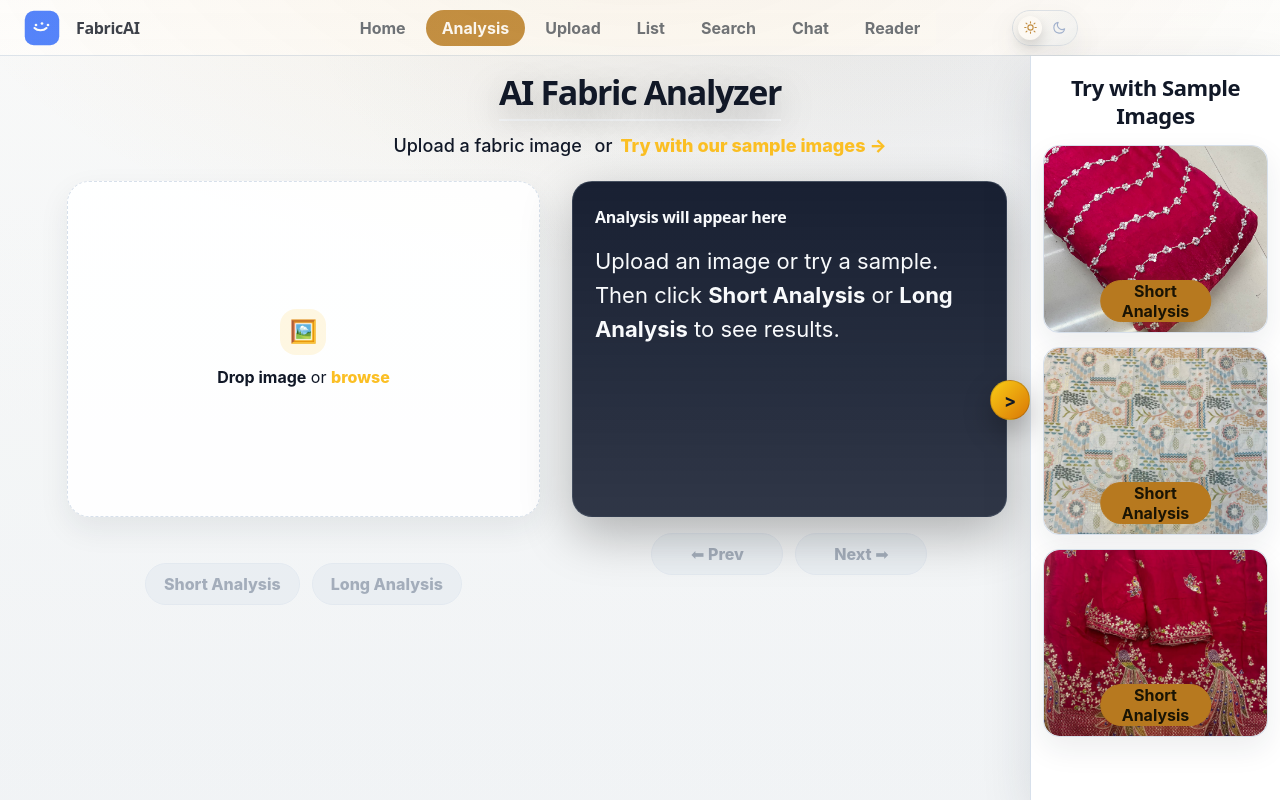
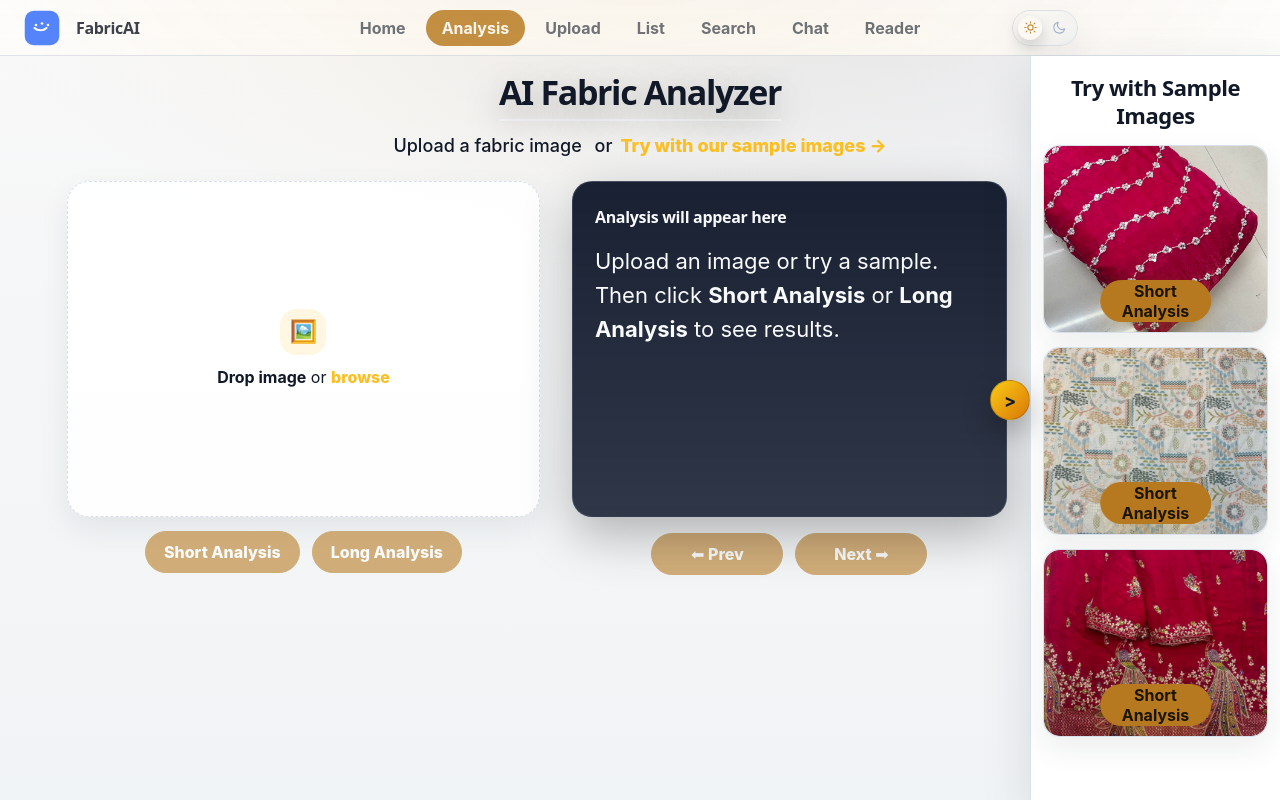
Before and after one commit to recursivezero/tz-fabric, a React (Vite) app in the folder frontend/: page /analysis in a window 1280 px wide. Built offline with nearby package versions, Linux system fonts and the light colour scheme; no server answers.

Commit message:
fixed analysis page: button allignment issues, search page: error box style issues and theme consistency and list page: zoom icon

```diff
--- a/frontend/src/assets/styles/_makeover.css
+++ b/frontend/src/assets/styles/_makeover.css
@@ -1555,3 +1555,97 @@ footer a:hover,
     flex: 1 1 140px !important;
   }
 }
+
+/* ============================================================
+   Final requested UI patch: Analysis row alignment, Search error, List zoom icon
+   ============================================================ */
+
+/* Analysis page: collapse the empty file-name spacer so the Short/Long buttons
+   move up and align with Prev/Next directly below the two equal-height cards. */
+.analysis-page .filesize-name--empty {
+  height: 0 !important;
+  min-height: 0 !important;
+  margin: 0 !important;
+  overflow: hidden !important;
+}
+
+.analysis-page .filesize-name--visible {
+  min-height: 20px !important;
+  margin-top: 6px !important;
+}
+
+.analysis-page .preview-buttons-container,
+.analysis-page .description-wrapper .nav-buttons {
+  margin-top: 8px !important;
+  margin-bottom: 0 !important;
+  align-self: center !important;
+}
+
+.analysis-page .preview-buttons-container {
+  transform: translateY(-2px);
+}
+
+/* Light theme: make Short Analysis, Long Analysis, Prev, and Next match the
+   Start Recording button: yellow background/border with white text. */
+:root[data-theme="light"] .analysis-page .preview-buttons-container .analysis-btn,
+:root[data-theme="light"] .analysis-page .description-wrapper .nav-buttons .nav-btn {
+  background: var(--tz-turmeric) !important;
+  border: 1px solid var(--tz-turmeric) !important;
+  color: #ffffff !important;
+  box-shadow: 0 4px 14px rgba(183, 121, 31, 0.22) !important;
+}
+
+:root[data-theme="light"] .analysis-page .preview-buttons-container .analysis-btn:hover:not(:disabled),
+:root[data-theme="light"] .analysis-page .description-wrapper .nav-buttons .nav-btn:hover:not(:disabled) {
+  background: var(--tz-turmeric-soft) !important;
+  border-color: var(--tz-turmeric-soft) !important;
+  color: #ffffff !important;
+}
+
+:root[data-theme="light"] .analysis-page .preview-buttons-container .analysis-btn:disabled,
+:root[data-theme="light"] .analysis-page .description-wrapper .nav-buttons .nav-btn:disabled,
+:root[data-theme="light"] .analysis-page .preview-buttons-container .analysis-btn.disabled,
+:root[data-theme="light"] .analysis-page .description-wrapper .nav-buttons .nav-btn.disabled {
+  background: var(--tz-turmeric) !important;
+  border-color: var(--tz-turmeric) !important;
+  color: #ffffff !important;
+  opacity: 0.58 !important;
+  box-shadow: none !important;
+}
+
+/* Search page: keep failed-search errors the same strong red treatment as the
+   Chat page error box after the global makeover styles are loaded. */
+:root .fabric-search .fabric-search__error {
+  background: #dc2626 !important;
+  color: #ffffff !important;
+  border-color: #991b1b !important;
+  box-shadow: 0 10px 24px rgba(220, 38, 38, 0.24) !important;
+}
+
+:root .fabric-search .fabric-search__error * {
+  color: #ffffff !important;
+}
+
+/* Search page light theme: ensure every search action keeps white button text. */
+:root[data-theme="light"] .fabric-search .btn--primary,
+:root[data-theme="light"] .fabric-search .btn-primary,
+:root[data-theme="light"] .fabric-search button.btn--primary,
+:root[data-theme="light"] .fabric-search button.btn-primary,
+:root[data-theme="light"] .fabric-search .search-btn {
+  color: #ffffff !important;
+}
+
+/* List page: show only the zoom/lens icon over images, without the black box. */
+.grid-page .zoom-icon,
+.grid-page .zoom-icon:hover,
+.grid-page .zoom-icon:focus,
+.grid-page .zoom-icon:focus-visible {
+  background: transparent !important;
+  border: 0 !important;
+  box-shadow: none !important;
+  outline: none !important;
+  padding: 0 !important;
+  border-radius: 0 !important;
+  color: #ffffff !important;
+  text-shadow: 0 2px 8px rgba(0, 0, 0, 0.72) !important;
+}
--- a/frontend/src/components/ImagePreviewPanel.tsx
+++ b/frontend/src/components/ImagePreviewPanel.tsx
@@ -96,7 +96,7 @@ const ImagePreviewPanel = ({
           </div>
         ) }
       </div>
-      <div className="filesize-name">
+      <div className={`filesize-name ${hasImage && currentFile ? "filesize-name--visible" : "filesize-name--empty"}`}>
         { hasImage && currentFile ? (
           <span className="filename">{ giveFileNameAndSize(currentFile) }</span>
         ) : (
```
